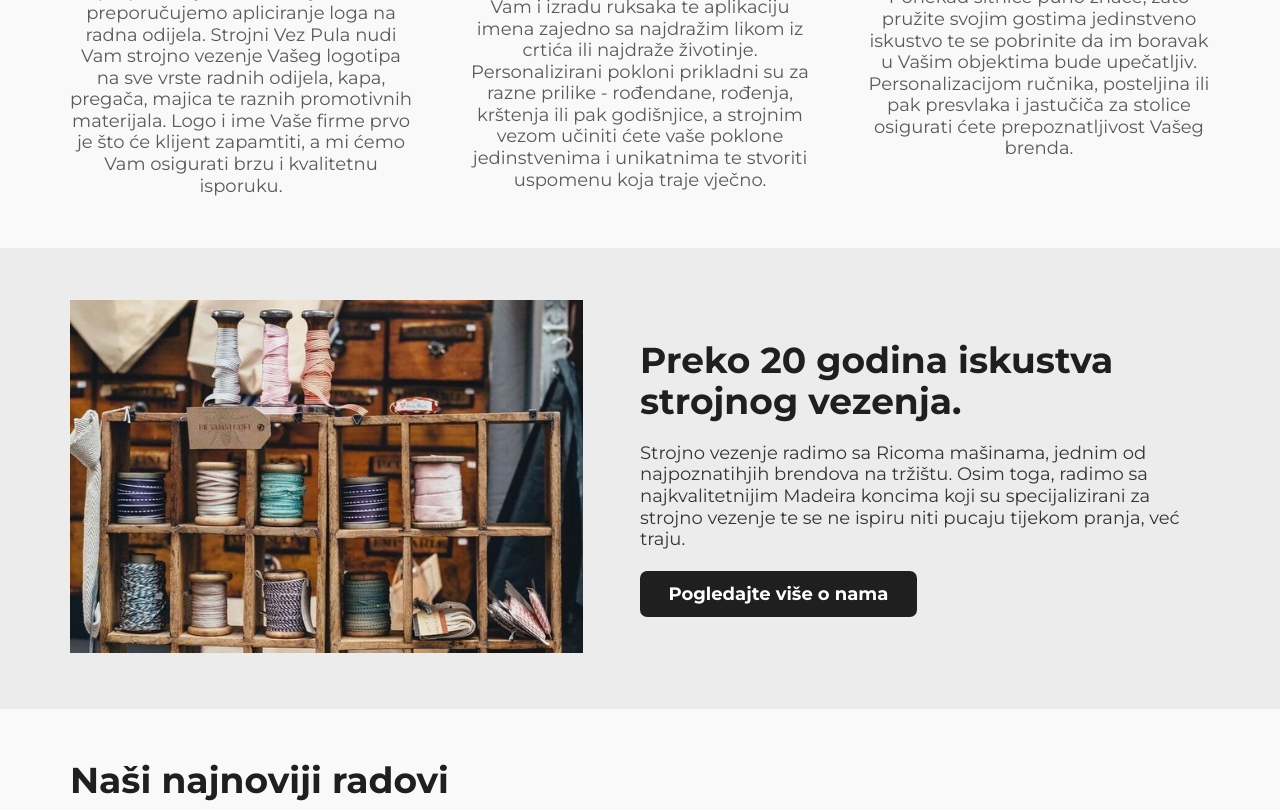
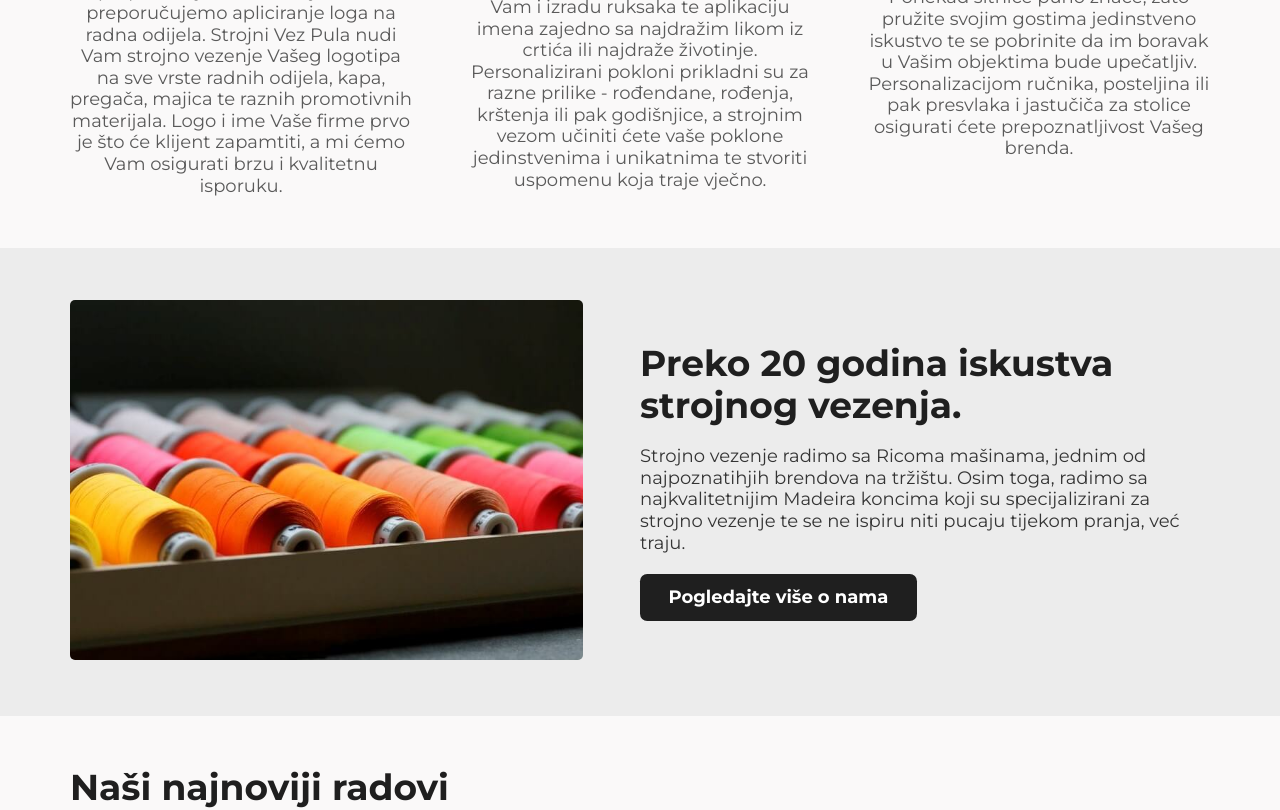
Before and after one commit to matteoTomicic/strojni-vez-pula, a Next.js app: page / in a window 1280 px wide. Shown: the part 977-1787 px from the top of the page. Built offline with nearby package versions, Linux system fonts and the light colour scheme.

Commit message:
about us brief image changed

```diff
--- a/src/components/AboutUsBrief/AboutUsBrief.style.js
+++ b/src/components/AboutUsBrief/AboutUsBrief.style.js
@@ -44,6 +44,10 @@ export const StyledAboutUsBrief = styled.section`
 					display: block;
 				}
 			}
+
+			img {
+				border-radius: .5rem;
+			}
 		}
 
 		.AboutUsBrief__content {
--- a/src/constants/image.constants.js
+++ b/src/constants/image.constants.js
@@ -22,8 +22,8 @@ const images = {
 			src: "/images/homepage/konci_za_vezenje.jpg",
 			title: "Konci za vezenje",
 			alt: "Konci za vezenje",
-			width: 625,
-			height: 431,
+			width: 724,
+			height: 509,
 		},
 	},
 	icons: {
```
Also changed, not shown: public/images/homepage/konci_za_vezenje.jpg.
